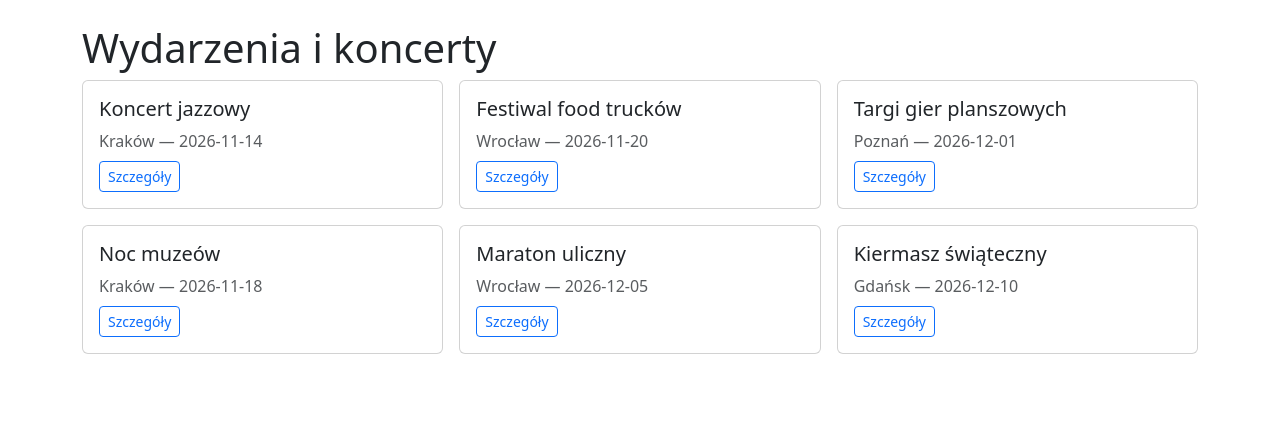
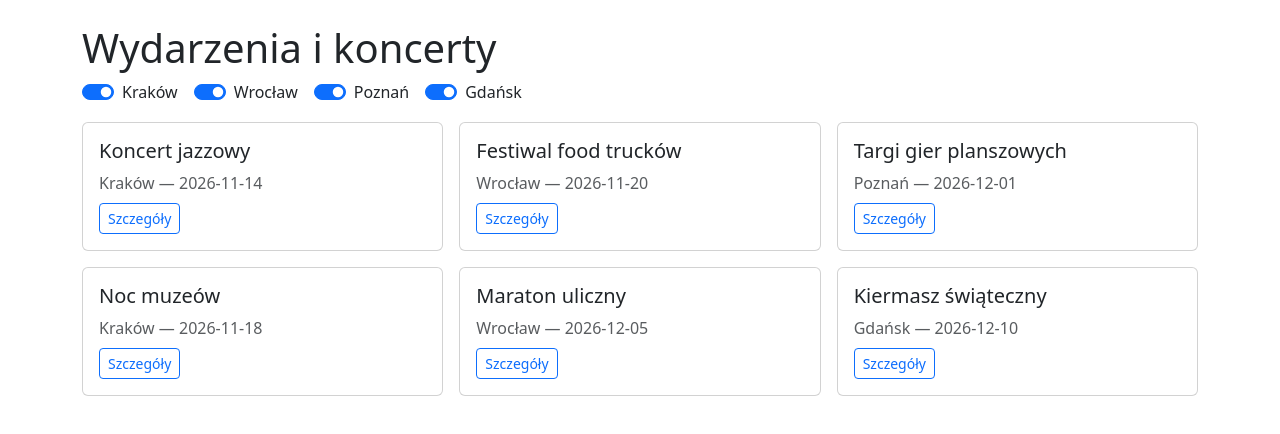
Before and after one commit to Cunny-Connoisseur/Webowe-zadania, a React (Vite) app: page / in a window 1280 px wide. Shown: the top 434 px of the page. Built offline with nearby package versions, Linux system fonts and the light colour scheme.

Commit message:
filter events by city

```diff
--- a/src/App.jsx
+++ b/src/App.jsx
@@ -1,13 +1,47 @@
+import { useState } from 'react'
 import { Link, Route, Routes, useNavigate, useParams } from 'react-router-dom'
 import { events } from './data/events'
 
+const cities = [...new Set(events.map(event => event.city))]
+
 function EventsPage() {
+  const [activeCities, setActiveCities] = useState(cities)
+
+  const handleToggleCity = (city) => {
+    setActiveCities(current =>
+      current.includes(city)
+        ? current.filter(activeCity => activeCity !== city)
+        : [...current, city]
+    )
+  }
+
+  const visibleEvents = events.filter(event => activeCities.includes(event.city))
+  const hasEvents = visibleEvents.length > 0
+
   return (
     <div className="container mt-4">
       <h1>Wydarzenia i koncerty</h1>
 
+      <div className="d-flex flex-wrap gap-3 mb-3">
+        {cities.map(city => {
+          const inputId = `city-${city}`
+
+          return (
+            <div className="form-check form-switch" key={city}>
+              <input className="form-check-input" type="checkbox" role="switch" id={inputId} checked={activeCities.includes(city)} onChange={() => handleToggleCity(city)} />
+              <label className="form-check-label" htmlFor={inputId}>{city}</label>
+            </div>
+          )
+        })}
+      </div>
+
+      {!hasEvents && (
+        <div className="alert alert-secondary">Brak wydarzeń dla wybranych miast</div>
+      )}
+
+      {hasEvents && (
         <div className="row g-3">
-        {events.map(event => (
+          {visibleEvents.map(event => (
             <div className="col-12 col-md-4" key={event.id}>
               <div className="card h-100">
                 <div className="card-body">
@@ -19,6 +53,7 @@ function EventsPage() {
             </div>
           ))}
         </div>
+      )}
     </div>
   )
 }
```
Lines whose indentation alone changed are shown as unchanged.
